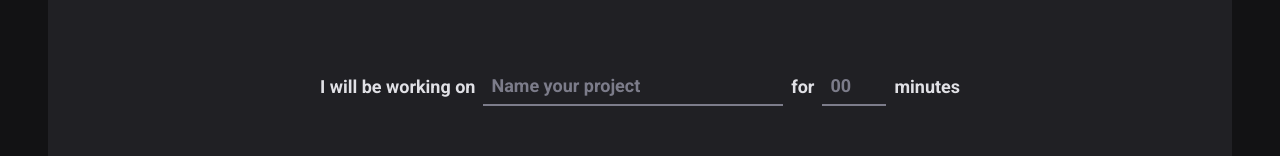
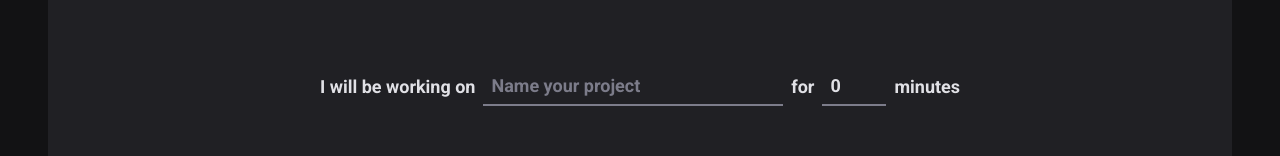
Before and after one commit to GiovanniBot/pomodoro-timer, a React (Vite) app: page / in a window 1280 px wide. Shown: the part 158-314 px from the top of the page. Built offline with nearby package versions, Linux system fonts and the light colour scheme.

Commit message:
feat: infer data type from Zod object

```diff
--- a/src/pages/Home/index.tsx
+++ b/src/pages/Home/index.tsx
@@ -15,18 +15,25 @@
 
 const newCycleFormValidationSchema = zod.object({
   task: zod.string().min(1, 'Inform the task'),
-  minutesAmount: zod.number()
+  minutesAmount: zod
+    .number()
     .int()
     .min(5, 'Minimum cycle of 5 minutes')
     .max(60, 'Maximum cycle of 60 minutes'),
 })
 
+type NewCycleFormData = zod.infer<typeof newCycleFormValidationSchema>
+
 export function Home() {
-  const { register, handleSubmit, watch } = useForm({
+  const { register, handleSubmit, watch } = useForm<NewCycleFormData>({
     resolver: zodResolver(newCycleFormValidationSchema),
+    defaultValues: {
+      task: '',
+      minutesAmount: 0,
+    },
   })
 
-  function handleCreateNewCycle(data: any) {
+  function handleCreateNewCycle(data: NewCycleFormData) {
     console.log(data)
   }
   const task = watch('task')
@@ -59,7 +66,7 @@
             step="5"
             min="5"
             max="60"
-            {...register('minutesAmount', { valueAsNumber: true})}
+            {...register('minutesAmount', { valueAsNumber: true })}
           />
 
           <span>minutes</span>
```
